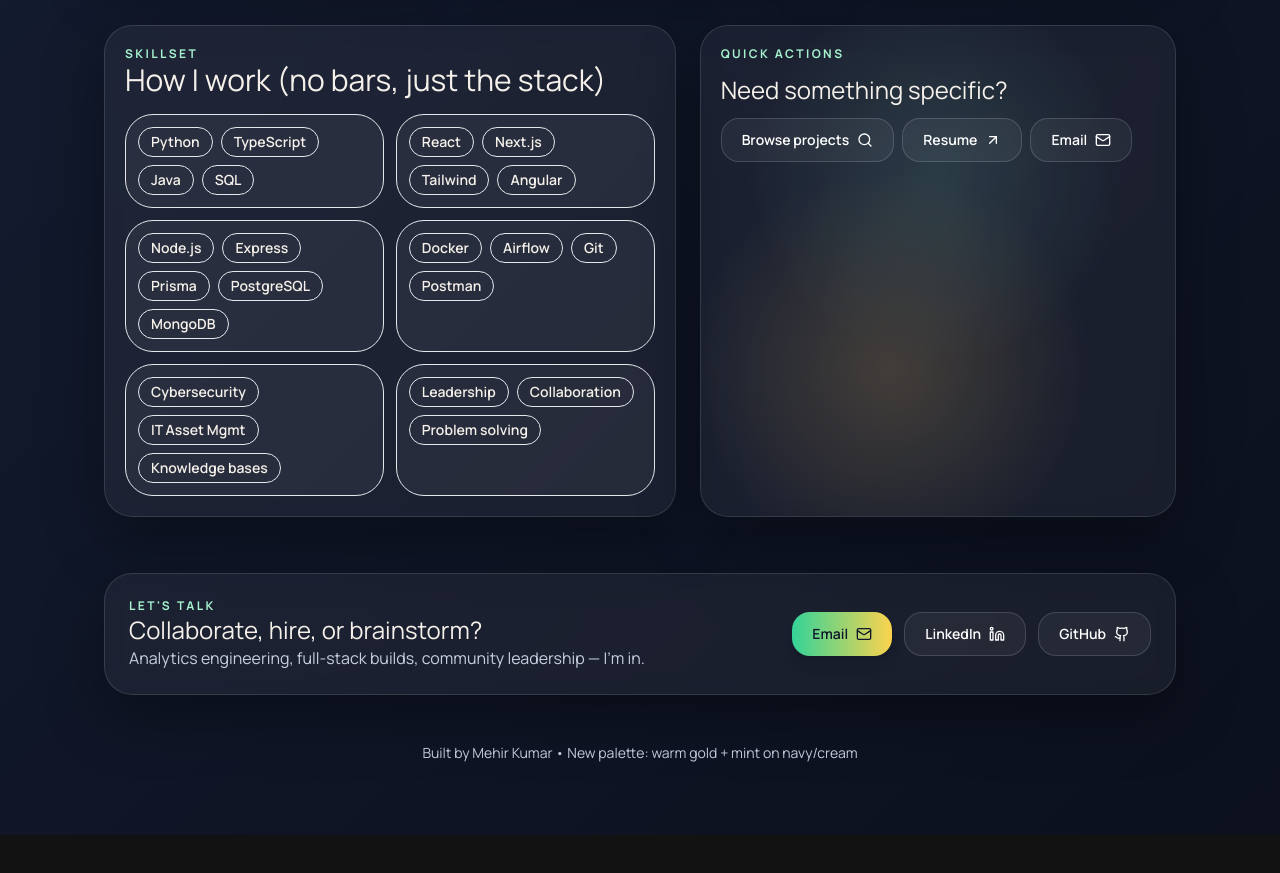
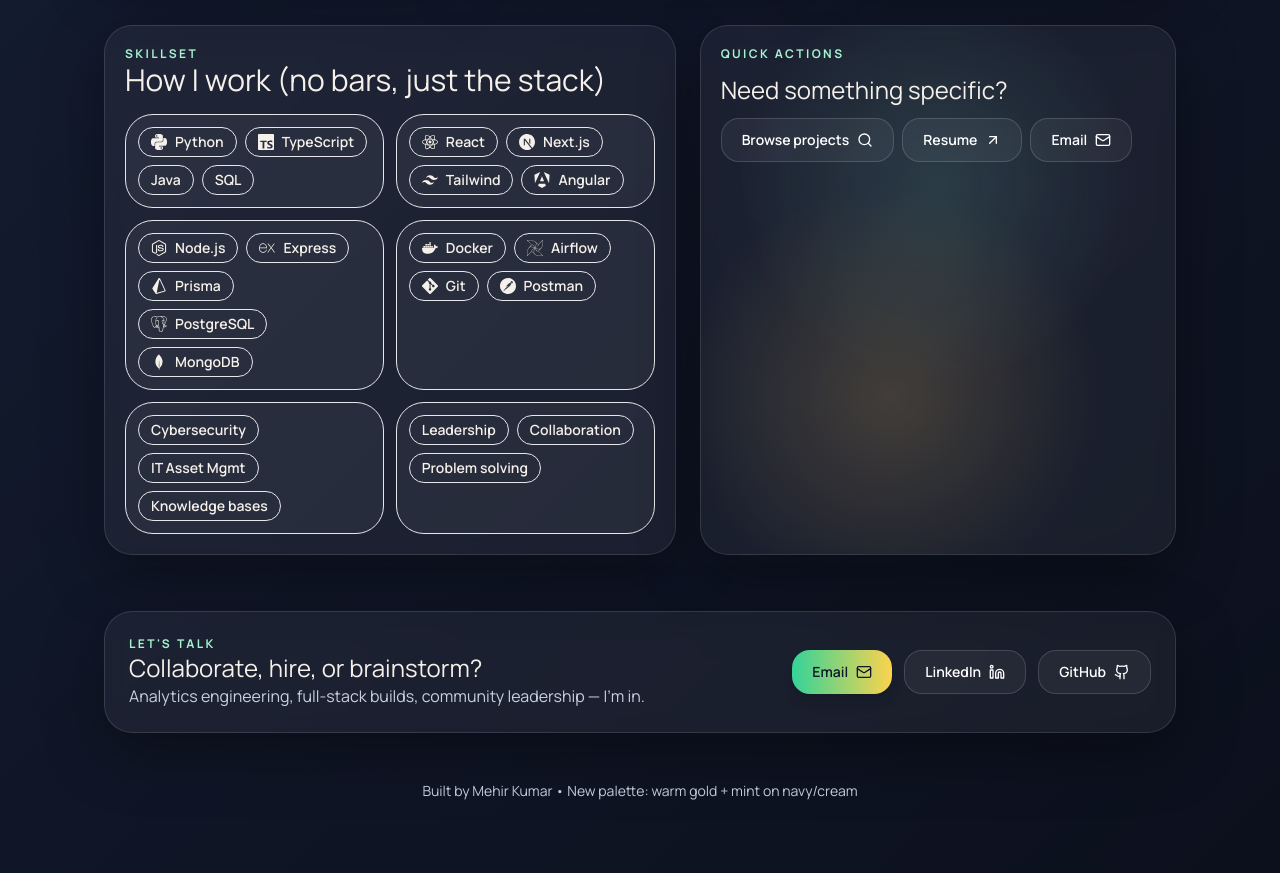
Before and after one commit to mehirk/portfolio-site, a Next.js app: page / in a window 1280 px wide. Shown: the part 1380-2253 px from the top of the page. Before the commit the page ends 2215 px from the top, so only its background shows below. Built offline with nearby package versions, Linux system fonts and the light colour scheme.

Commit message:
feat: add react-icons dependency and implement icon mapping in the homepage

```diff
--- a/package.json
+++ b/package.json
@@ -17,6 +17,7 @@
     "framer-motion": "^11.11.17",
     "lucide-react": "^0.474.0",
     "next": "16.0.3",
+    "react-icons": "^5.3.0",
     "react": "19.2.0",
     "react-dom": "19.2.0",
     "tailwind-merge": "^2.5.4"
--- a/src/app/page.tsx
+++ b/src/app/page.tsx
@@ -13,6 +13,25 @@
   Search,
   Sparkles,
 } from "lucide-react";
+import {
+  SiAngular,
+  SiApacheairflow,
+  SiDocker,
+  SiExpress,
+  SiGit,
+  SiJavascript,
+  SiMongodb,
+  SiNextdotjs,
+  SiNodedotjs,
+  SiPostgresql,
+  SiPostman,
+  SiPrisma,
+  SiPython,
+  SiReact,
+  SiTailwindcss,
+  SiTypescript,
+} from "react-icons/si";
+import { type IconType } from "react-icons";
 
 const resumeUrl = "/Mehir Kumar Resume (v4.0).pdf";
 
@@ -85,6 +104,34 @@
   whileInView: { opacity: 1, y: 0 },
   viewport: { once: true, amount: 0.2 },
   transition: { duration: 0.6, ease: "easeOut" },
+};
+
+const iconMap: Record<string, IconType> = {
+  python: SiPython,
+  typescript: SiTypescript,
+  javascript: SiJavascript,
+  react: SiReact,
+  "next.js": SiNextdotjs,
+  tailwind: SiTailwindcss,
+  angular: SiAngular,
+  "node.js": SiNodedotjs,
+  express: SiExpress,
+  prisma: SiPrisma,
+  postgresql: SiPostgresql,
+  mongodb: SiMongodb,
+  docker: SiDocker,
+  airflow: SiApacheairflow,
+  git: SiGit,
+  postman: SiPostman,
+};
+
+const getIcon = (label: string): IconType | null => {
+  const normalized = label.toLowerCase();
+  return (
+    iconMap[normalized] ||
+    iconMap[normalized.replace(/\s+/g, "")] ||
+    iconMap[normalized.replace(/[^a-z0-9.]/g, "")]
+  );
 };
 
 export default function Home() {
@@ -310,8 +357,12 @@
                       {group.map((item) => (
                         <span
                           key={item}
-                          className="rounded-full border border-[color:var(--border)]/70 bg-transparent px-3 py-1 text-sm font-semibold text-main"
+                          className="inline-flex items-center gap-2 rounded-full border border-[color:var(--border)]/70 bg-transparent px-3 py-1 text-sm font-semibold text-main"
                         >
+                          {(() => {
+                            const Icon = getIcon(item);
+                            return Icon ? <Icon className="h-4 w-4" /> : null;
+                          })()}
                           {item}
                         </span>
                       ))}
```
Also changed, not shown: 1 other file (tests, documents, lock files or other folders).
